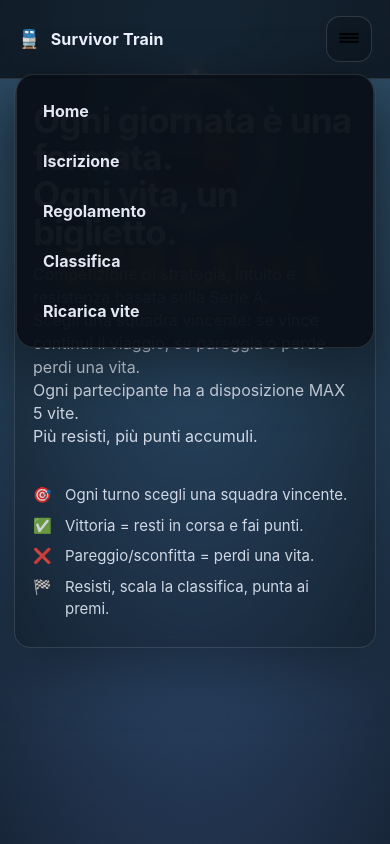
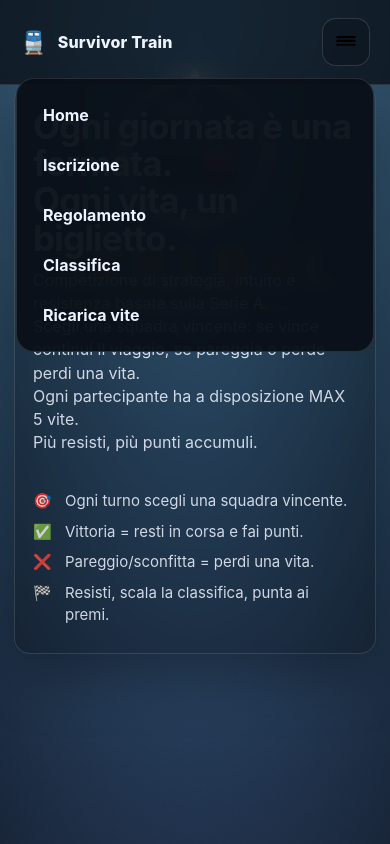
Before and after one commit to MarioIanniello/survivortrain-site, a plain HTML site: page index.html in a window 390 px wide. Both pictures are taken after a click on the button "Apri menu". Drawn offline with Linux system fonts and the light colour scheme.

Commit message:
Navbar unificata su tutte le pagine (mobile + desktop)

```diff
--- a/index.html
+++ b/index.html
@@ -35,15 +35,15 @@
     .nav{
       position:sticky;
       top:0;
-      z-index:60;
+      z-index:100;
       display:flex;
       align-items:center;
       gap:14px;
-      padding:16px 18px;
+      padding:18px 20px;
       background:var(--nav);
       border-bottom:1px solid var(--border);
-      backdrop-filter: blur(10px);
-      -webkit-backdrop-filter: blur(10px);
+      backdrop-filter: blur(12px);
+      -webkit-backdrop-filter: blur(12px);
     }
 
     .brand{
@@ -53,98 +53,75 @@
       font-weight:800;
       letter-spacing:.2px;
       white-space:nowrap;
-      min-width:0;
     }
-    .brand .dot{font-size:20px; line-height:1}
-    .brand span:last-child{overflow:hidden;text-overflow:ellipsis}
+
+    .brand .dot{
+      font-size:22px;
+      line-height:1;
+    }
 
     .hamburger{
+      margin-left:auto;
       display:inline-flex;
       align-items:center;
       justify-content:center;
-      margin-left:auto;
-      width:46px;
-      height:46px;
+      width:48px;
+      height:48px;
       border-radius:14px;
       border:1px solid rgba(255,255,255,0.14);
       background:rgba(10,16,24,0.35);
       cursor:pointer;
       padding:0;
-      -webkit-tap-highlight-color: transparent;
     }
-    .hamburger:active{transform:scale(0.98)}
-    .hamburger svg{width:26px;height:26px;opacity:.92}
 
-    /* Menu: CHIUSO di default (evita flash su mobile) */
-    .menu{display:none !important;}
+    .hamburger svg{
+      width:26px;
+      height:26px;
+    }
 
-    /* Quando è aperto (mobile) */
+    .menu{
+      display:none;
+    }
+
     body.menu-open .menu{
-      display:flex !important;
+      display:flex;
       position:fixed;
-      top:74px;
+      top:78px;
+      left:16px;
       right:16px;
-      left:16px;
       flex-direction:column;
       background:rgba(10,16,24,0.96);
       border:1px solid var(--border);
       border-radius:18px;
       padding:18px;
       gap:14px;
-      z-index:80;
-      box-shadow:0 18px 60px rgba(0,0,0,0.45);
+      z-index:120;
     }
 
     .menu a{
       color:var(--text);
       text-decoration:none;
-      opacity:.95;
       font-weight:700;
       padding:10px 12px;
       border-radius:12px;
     }
-    .menu a:hover{background:rgba(255,255,255,0.08);opacity:1}
 
-    /* Desktop/tablet: menu sempre visibile, hamburger nascosto */
-    @media (min-width:521px){
+    .menu a:hover{
+      background:rgba(255,255,255,0.08);
+    }
+
+    @media (min-width: 521px){
       .hamburger{display:none;}
       .menu{
-        display:flex !important;
+        display:flex;
         position:static;
         flex-direction:row;
         background:transparent;
         border:0;
-        border-radius:0;
         padding:0;
         gap:18px;
-        flex-wrap:wrap;
-        justify-content:flex-end;
         margin-left:auto;
       }
-      .menu a{padding:8px 10px; font-weight:700}
-    }
-
-    /* Mobile tweaks */
-    @media (max-width:520px){
-      .bg-fixed{ background-position:center 8%; }
-    }
-
-    /* Base menu link styling (layout gestito sopra con media query) */
-    .menu{gap:18px;}
-
-    .brand{
-      display:flex;
-      align-items:center;
-      gap:10px;
-      font-weight:700;
-      letter-spacing:.2px;
-      white-space:nowrap;
-      min-width: 0;
-    }
-    .brand .dot{font-size:18px}
-    .brand span:last-child{
-      overflow:hidden;
-      text-overflow:ellipsis;
     }
 
     /* Hero */
```
Also changed, not shown: iscrizione.html (+21 -6 lines), regolamento.html (+1 -9 lines).
